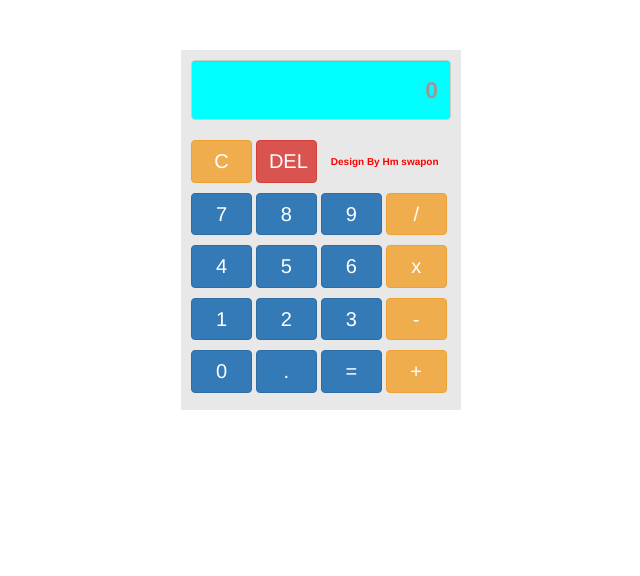
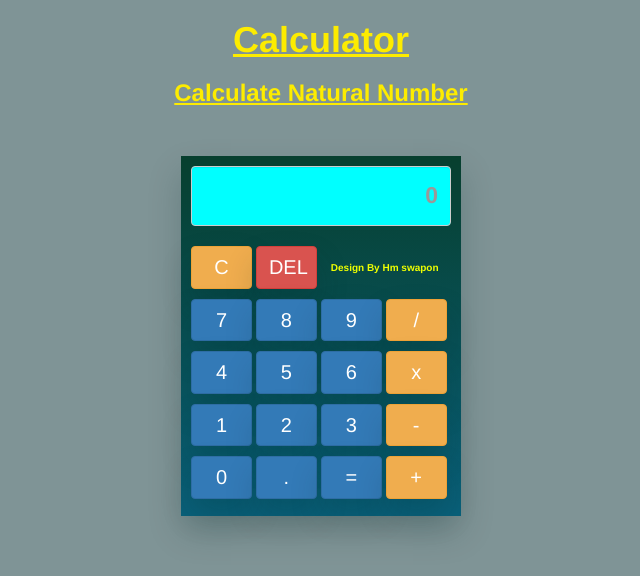
Before and after one commit to hmswapon38/Final-calculator, a plain HTML site: page index.html in a window 1280 px wide. Shown: the whole page, without its empty margins (319-959 px from the left). Drawn offline with nearby package versions, Linux system fonts and the light colour scheme.

Commit message:
2nd commit

```diff
--- a/index.html
+++ b/index.html
@@ -31,6 +31,8 @@
 
 </head>
 <body>
+    <h1>Calculator</h1>
+    <h3>Calculate Natural Number</h3>
     <div class="calculator">
         <form action="" name="form">
             <input type="text" class="form-control mainbar" name="display" id="inp" placeholder="0">
@@ -76,8 +78,8 @@
                 </div>
 
                 <div class="line">
-                    <input type="button" name="btn" value="0" class="btn btn-primary"  onclick="insertNumber()">
-                    <input type="button" name="btn" value="." class="btn btn-primary"  onclick="insertNumber()">
+                    <input type="button" name="btn" value="0" class="btn btn-primary"  onclick="insertNumber(0)">
+                    <input type="button" name="btn" value="." class="btn btn-primary"  onclick="insertNumber('.')">
                     <input type="button" name="btn" value="=" class="btn btn-primary"  onclick="calculate()">
                     <input type="button" name="btn" value="+" class="btn btn-warning"  onclick="insertNumber('+')">
 
--- a/style.css
+++ b/style.css
@@ -2,9 +2,14 @@
     height: 360px;
     width: 280px;
     background-color: #e8e8e8;
+    background-image: linear-gradient(180deg, rgb(12, 41, 5), rgb(10, 62, 87));
+
+    background-image: linear-gradient(180deg, rgb(7, 63, 46), rgb(9, 96, 122));
     margin: 0 auto;
     margin-top: 50px;
     padding: 10px;
+    /* box-shadow: 0 4px 8px 0; */
+    box-shadow: 0 16px 32px 0 rgba(2, 38, 39, 0.2);
 }
 .mainbar{
     margin-bottom: 20px;
@@ -15,6 +20,8 @@
     font-size: 20px;
     cursor: pointer;
     width: 61px;
+    box-shadow: 0 16px 32px 0 rgba(2, 38, 39, 0.2);
+
 }
 .line{
     margin-bottom: 10px;
@@ -27,6 +34,15 @@
 span{
     font-weight: bold;
     margin-left: 10px;
-    color: rgb(255, 0, 0);
+    color: rgb(238, 255, 0);
     font-size: 10px;
 }
+h1 , h3{
+    text-align: center;
+    color: rgb(253, 236, 0);
+    text-decoration: underline;
+    font-weight: bold;
+}
+body{
+    background-color: rgb(127, 148, 150);
+}
```
